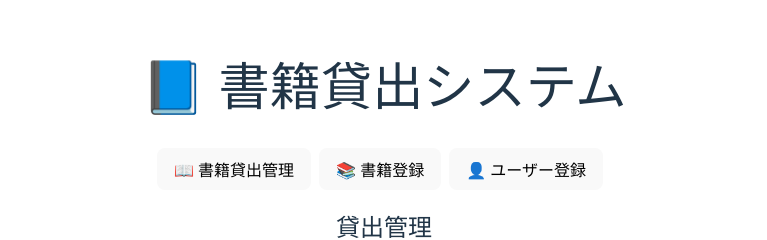
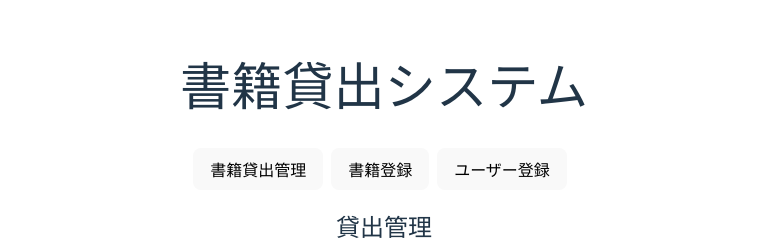
Before and after one commit to aturo-sakurai/library-management-system, a Vue app: page / in a window 1280 px wide. Shown: the part 235-475 px from the top of the page, without its empty margins (256-1023 px from the left). Built offline with nearby package versions, Linux system fonts and the light colour scheme; no server answers.

Commit message:
不要なコード削除

```diff
--- a/src/App.vue
+++ b/src/App.vue
@@ -10,13 +10,13 @@ const currentTab = ref('loan')
 
 <template>
   <div>
-    <h1>📘 書籍貸出システム</h1>
+    <h1>書籍貸出システム</h1>
 
     <!-- タブボタン -->
     <div style="margin-bottom: 1rem;">
-      <button @click="currentTab = 'loan'">📖 書籍貸出管理</button>
-      <button @click="currentTab = 'book'">📚 書籍登録</button>
-      <button @click="currentTab = 'user'">👤 ユーザー登録</button>
+      <button @click="currentTab = 'loan'">書籍貸出管理</button>
+      <button @click="currentTab = 'book'">書籍登録</button>
+      <button @click="currentTab = 'user'">ユーザー登録</button>
     </div>
 
     <!-- タブの中身 -->
--- a/src/views/LoanManagement.vue
+++ b/src/views/LoanManagement.vue
@@ -40,7 +40,7 @@ import { ref, onMounted } from 'vue'
 const loans = ref<any[]>([])
 const loading = ref(true)
 
-const API_URL = 'https://x002gqvha4.execute-api.ap-northeast-1.amazonaws.com/dev/loans' // ← Lambda側を貸出管理にしたらパスも変えるならここ変更
+const API_URL = 'https://x002gqvha4.execute-api.ap-northeast-1.amazonaws.com/dev/loans'
 
 const formatDate = (value: string | null) => {
   if (!value) return ''
```
